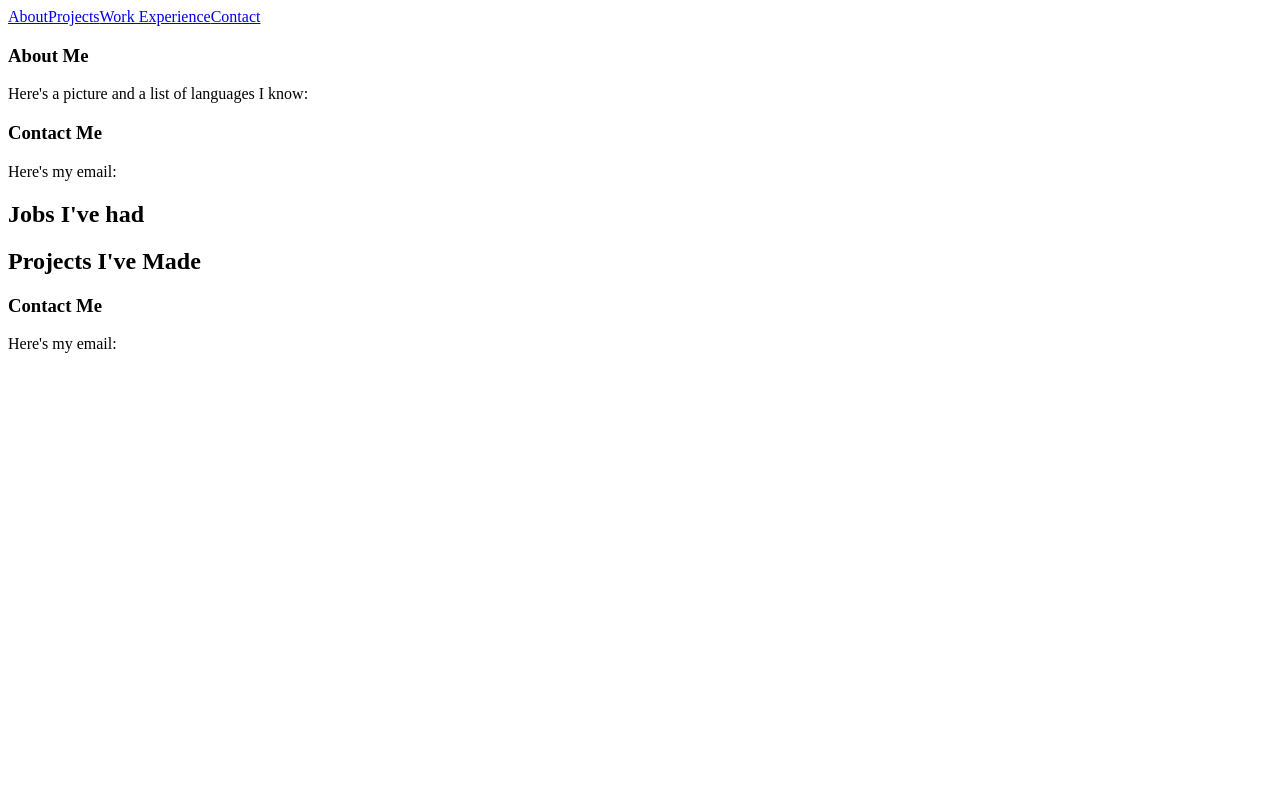
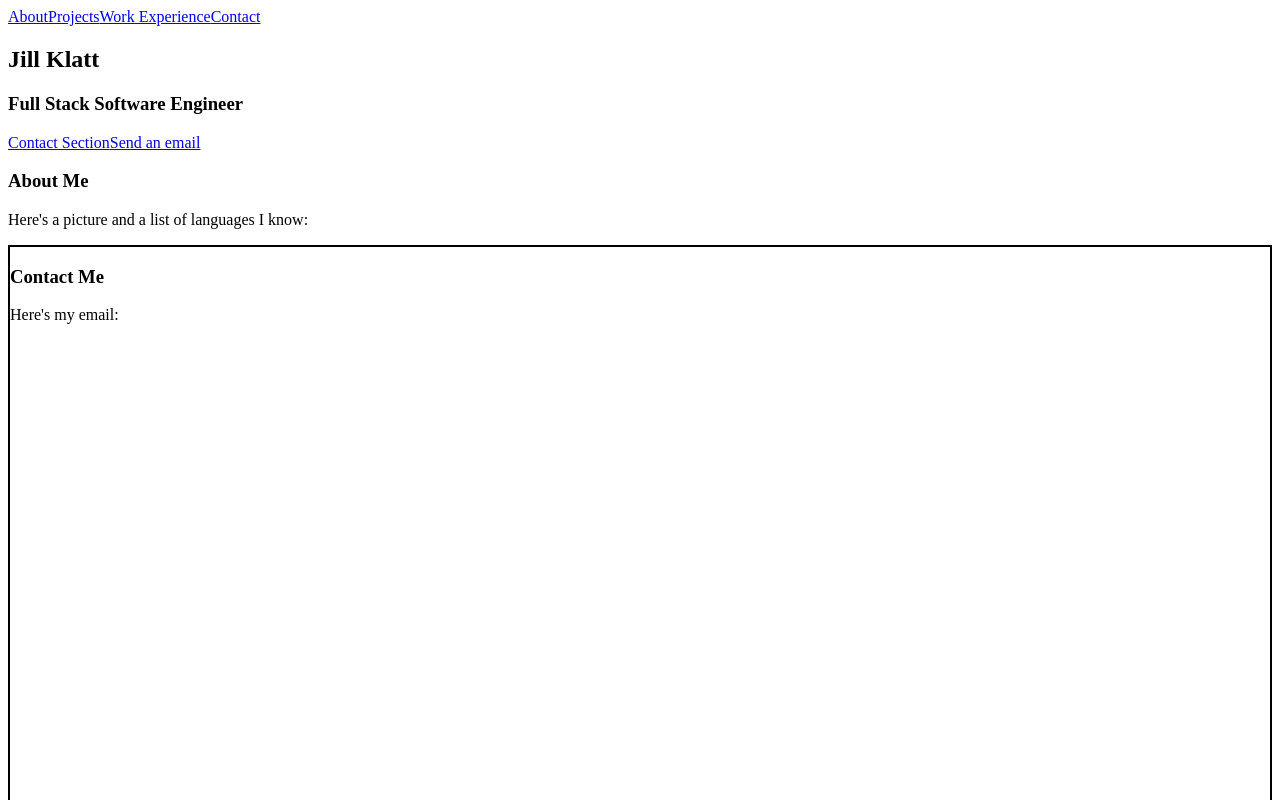
Before and after one commit to JillKlatt/jillklatt.github.io, a React (Create React App) app: page /#experience in a window 1280 px wide. Shown: the top 800 px of the page. Built offline with nearby package versions, Linux system fonts and the light colour scheme.

Commit message:
Update imports and css sizes

```diff
--- a/src/App.js
+++ b/src/App.js
@@ -17,6 +17,7 @@ function App() {
     <div>
       <Router >
       <NavBar />
+      <Intro />
       <Switch>
 
         <Route path='/' component={Intro}>
@@ -32,7 +33,6 @@ function App() {
       <Contact />
       <Experience />
       <Projects />
-      <Contact />
 
      </Router>
     </div>
--- a/src/components/About/About.js
+++ b/src/components/About/About.js
@@ -1,4 +1,4 @@
-
+import './About.css'
 
 function About() {
 
--- a/src/components/Contact/Contact.css
+++ b/src/components/Contact/Contact.css
@@ -0,0 +1,4 @@
+#contact{
+    height: 100vh;
+    border: 2px solid black;
+}
--- a/src/components/Contact/Contact.js
+++ b/src/components/Contact/Contact.js
@@ -1,4 +1,4 @@
-
+import './Contact.css'
 
 function Contact() {
 
--- /dev/null
+++ b/src/components/Experience/Experience.css
@@ -0,0 +1,4 @@
+#experience{
+    height: 100vh;
+    border: 2px solid black;
+}
--- a/src/components/Experience/Experience.js
+++ b/src/components/Experience/Experience.js
@@ -1,4 +1,4 @@
-
+import './Experience.css'
 
 function Experience() {
 
--- a/src/components/Intro/Intro.css
+++ b/src/components/Intro/Intro.css
@@ -0,0 +1,4 @@
+#intro{
+    height: 100vh;
+    border: 2px solid black;
+}
--- a/src/components/Intro/Intro.js
+++ b/src/components/Intro/Intro.js
@@ -1,4 +1,5 @@
-
+import { HashLink as Link } from 'react-router-hash-link';
+import './Intro.css'
 
 function Intro() {
 
@@ -6,6 +7,10 @@ function Intro() {
         <div>
         <h2>Jill Klatt</h2>
         <h3>Full Stack Software Engineer</h3>
+        <Link to='#contact'>Contact Section</Link>
+        <a href='mailto:klatt.jill@gmail.com'>Send an email</a>
+        {/* <button onPress={() => Linking.openURL('mailto:klatt.jill@gmail.com') }
+      title="support@example.com" /> */}
         </div>
     )
 
--- a/src/components/Projects/Projects.css
+++ b/src/components/Projects/Projects.css
@@ -0,0 +1,4 @@
+#projects{
+    height: 100vh;
+    border: 2px solid black;
+}
--- a/src/components/Projects/Projects.js
+++ b/src/components/Projects/Projects.js
@@ -1,3 +1,5 @@
+import './Projects.css'
+
 function Projects() {
 
     return (
```
